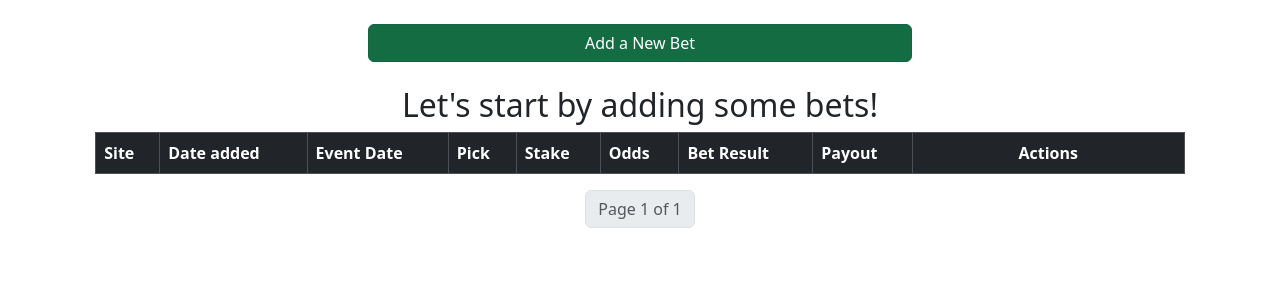
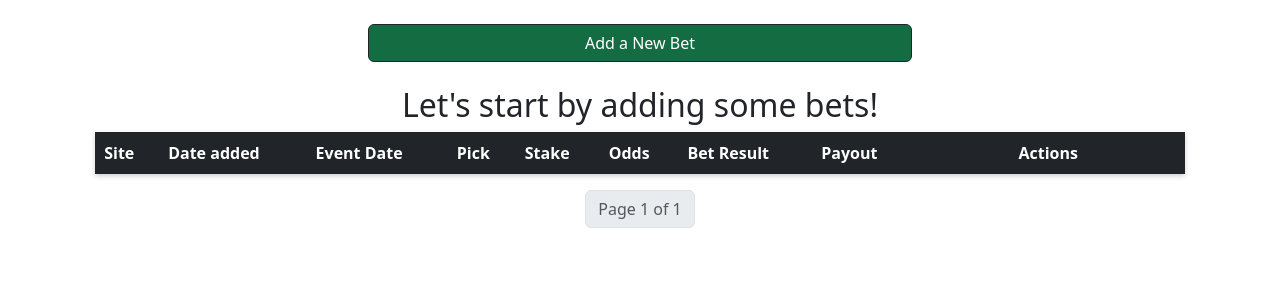
Before and after one commit to nicoferreira90/bet_tracker_orange, a Django app: page /bets/ in a window 1280 px wide. Shown: the part 52-352 px from the top of the page. Run offline with Django 5.2, Linux system fonts and the light colour scheme; the visitor is signed in with stand-in values (Sample User, id 1); data that the repository does not hold is empty.

Commit message:
many UI/UX change, some bug fixes

```diff
--- a/analytics/graph_functions.py
+++ b/analytics/graph_functions.py
@@ -9,7 +9,7 @@ def graph_results(result_array):
     """Generate an interactive graph of the result array."""
     fig = px.line(y=result_array, labels={
             "x": "Bets made (in chronological order)",  # For example, if you're plotting against time
-            "y": "Result (in $)"      # If the y-axis represents some measurement
+            "y": "Result (in $$$)"      # If the y-axis represents some measurement
         })
 
     fig.add_shape( # add a horizontal "target" line
--- a/templates/analytics/analytics_page.html
+++ b/templates/analytics/analytics_page.html
@@ -60,7 +60,7 @@
                 </div>
 
                 <div class="d-flex justify-content-center">
-                    <button type="submit" class="btn btn-primary btn-lg m-2">FILTER</button>
+                    <button type="submit" class="btn btn-primary btn-lg m-2 border border-dark">FILTER</button>
                 </div>
 
                 <script>
--- a/templates/base.html
+++ b/templates/base.html
@@ -50,9 +50,9 @@
                 {% else %}
                 </ul>
                 <div class="text-end">
-                <a href="{% url "login" %}" class="btn btn-primary me-2">
+                <a href="{% url "login" %}" class="btn btn-primary me-2 border border-dark">
                 Log In</a>
-                <a href="{% url "signup" %}" class="btn btn-success active">Sign Up</a>
+                <a href="{% url "signup" %}" class="btn btn-success active border border-dark">Sign Up</a>
                 </div>
                 {% endif %}
                 </span>
--- a/templates/bets/bet_history.html
+++ b/templates/bets/bet_history.html
@@ -5,11 +5,11 @@
 {% load static %}
 
 <div class="d-grid gap-2 col-6 mx-auto mb-4">
-    <a class="btn btn-success active" href="{% url "new_bet" %}" role="button">Add a New Bet</a>
+    <a class="btn btn-success active border border-dark" href="{% url "new_bet" %}" role="button">Add a New Bet</a>
 </div>
 
-<table class="table table-hover table-bordered">
-    <thead class="table-dark">
+<table class="table table-hover border-dark table-bordered" style="box-shadow: 0 2px 5px rgba(0, 0, 0, 0.2);">
+    <thead class="table-dark border-dark table-bordere">
       <tr>
         <th scope="col">Site</th>
         <th scope="col">Date added</th>
@@ -27,7 +27,7 @@
 
         {% for bet in bet_list %}
         {% if bet.result == "Win" %}
-            <tr class="table-success">
+            <tr class="table-success border-dark table-bordered">
                 <td>{{ bet.site }}</td>
                 <td>{{ bet.date_added }}</td>
                 <td>{{ bet.event_date }}</td>
@@ -37,16 +37,16 @@
                 <td>{{ bet.result }}</td>
                 <td>{{ bet.payout }}</td>
                 <td class="text-center">
-                    <a class="btn btn-warning btn-sm" href="" role="button">Manage Tags</a>
-                    <a class="btn btn-primary btn-sm" href="{% url "update_bet" bet.pk %}" role="button">Update Bet</a>
-                    <a class="btn btn-danger btn-sm" href="{% url "delete_bet" bet.pk %}" role="button">Delete Bet</a>
+                    <a class="btn btn-warning btn-sm border border-dark" href="" role="button">Manage Tags</a>
+                    <a class="btn btn-primary btn-sm border border-dark" href="{% url "update_bet" bet.pk %}" role="button">Update Bet</a>
+                    <a class="btn btn-danger btn-sm border border-dark" href="{% url "delete_bet" bet.pk %}" role="button">Delete Bet</a>
 
                 </td>
 
             </tr>
 
         {% elif bet.result == "Lose" %}
-            <tr class="table-danger">
+            <tr class="table-danger border-dark table-bordere">
                 <td>{{ bet.site }}</td>
                 <td>{{ bet.date_added }}</td>
                 <td>{{ bet.event_date }}</td>
@@ -56,13 +56,13 @@
                 <td>{{ bet.result }}</td>
                 <td>{{ bet.payout }}</td>
                 <td class="text-center">
-                    <a class="btn btn-warning btn-sm" href="" role="button">Manage Tags</a>
-                    <a class="btn btn-primary btn-sm" href="{% url "update_bet" bet.pk %}" role="button">Update Bet</a>
-                    <a class="btn btn-danger btn-sm" href="{% url "delete_bet" bet.pk %}" role="button">Delete Bet</a>
+                    <a class="btn btn-warning btn-sm border border-dark" href="" role="button">Manage Tags</a>
+                    <a class="btn btn-primary btn-sm border border-dark" href="{% url "update_bet" bet.pk %}" role="button">Update Bet</a>
+                    <a class="btn btn-danger btn-sm border border-dark" href="{% url "delete_bet" bet.pk %}" role="button">Delete Bet</a>
                 </td>
             </tr>
         {% elif bet.result == "Pending" %}
-            <tr class="table-warning">
+            <tr class="table-warning border-dark table-bordere">
                 <td>{{ bet.site }}</td>
                 <td>{{ bet.date_added }}</td>
                 <td>{{ bet.event_date }}</td>
@@ -72,13 +72,13 @@
                 <td>{{ bet.result }}</td>
                 <td>{{ bet.payout }}</td>
                 <td class="text-center">
-                    <a class="btn btn-warning btn-sm" href="" role="button">Manage Tags</a>
-                    <a class="btn btn-primary btn-sm" href="{% url "update_bet" bet.pk %}" role="button">Update Bet</a>
-                    <a class="btn btn-danger btn-sm" href="{% url "delete_bet" bet.pk %}" role="button">Delete Bet</a>
+                    <a class="btn btn-warning btn-sm border border-dark" href="" role="button">Manage Tags</a>
+                    <a class="btn btn-primary btn-sm border border-dark" href="{% url "update_bet" bet.pk %}" role="button">Update Bet</a>
+                    <a class="btn btn-danger btn-sm border border-dark" href="{% url "delete_bet" bet.pk %}" role="button">Delete Bet</a>
                 </td>
             </tr>
         {% else %}
-            <tr>
+            <tr class="border-dark table-bordere">
                 <td>{{ bet.site }}</td>
                 <td>{{ bet.date_added }}</td>
                 <td>{{ bet.event_date }}</td>
@@ -88,9 +88,9 @@
                 <td>{{ bet.result }}</td>
                 <td>{{ bet.payout }}</td>
                 <td class="text-center">
-                    <a class="btn btn-warning btn-sm" href="" role="button">Manage Tags</a>
-                    <a class="btn btn-primary btn-sm" href="{% url "update_bet" bet.pk %}" role="button">Update Bet</a>
-                    <a class="btn btn-danger btn-sm" href="{% url "delete_bet" bet.pk %}" role="button">Delete Bet</a>
+                    <a class="btn btn-warning btn-sm border border-dark" href="" role="button">Manage Tags</a>
+                    <a class="btn btn-primary btn-sm border border-dark" href="{% url "update_bet" bet.pk %}" role="button">Update Bet</a>
+                    <a class="btn btn-danger btn-sm border border-dark" href="{% url "delete_bet" bet.pk %}" role="button">Delete Bet</a>
                 </td>
             </tr>
         {% endif %}
--- a/templates/bets/delete_bet.html
+++ b/templates/bets/delete_bet.html
@@ -5,6 +5,6 @@
 <h1>Delete Bet</h1>
 <form action="" method="post">{% csrf_token %}
     <h4>Are you sure you want to delete "{{ bet.pick }}"?</h4>
-    <input class="btn btn-danger" type="submit" value="Delete">
+    <input class="btn btn-danger border border-dark" type="submit" value="Delete">
 </form>
 {% endblock content %}
--- a/templates/bets/new_bet.html
+++ b/templates/bets/new_bet.html
@@ -8,7 +8,7 @@
 <form action="" method="post">
     {% csrf_token %}
     {{ form|crispy }}
-    <button class="btn btn-success active ml-2" type="submit">Save Bet</button>
+    <button class="btn btn-success active ml-2 border border-dark" type="submit">Save Bet</button>
 </form>
 
 {% endblock content %}
--- a/templates/bets/update_bet.html
+++ b/templates/bets/update_bet.html
@@ -6,6 +6,6 @@
 <form action="" method="post">
     {% csrf_token %}
     {{ form|crispy }}
-    <input class="btn btn-primary" type="submit" value="Update">
+    <input class="btn btn-primary border border-dark" type="submit" value="Update">
 </form>
 {% endblock content %}
--- a/templates/registration/login.html
+++ b/templates/registration/login.html
@@ -6,6 +6,6 @@
     <h2>Log In</h2>
     <form method="post">{% csrf_token %}
         {{ form|crispy }}
-        <button class="btn btn-primary" type="submit">Log In</button>
+        <button class="btn btn-primary border border-dark" type="submit">Log In</button>
     </form>
 {% endblock content %}
--- a/templates/registration/password_change_form.html
+++ b/templates/registration/password_change_form.html
@@ -9,7 +9,7 @@
     your new password twice so we can verify you typed it in correctly.</p>
     <form method="POST">{% csrf_token %}
     {{ form|crispy }}
-    <input class="btn btn-success active" type="submit"
+    <input class="btn btn-success active border border-dark" type="submit"
     value="Change my password">
     </form>
 {% endblock content %}
--- a/templates/registration/signup.html
+++ b/templates/registration/signup.html
@@ -6,6 +6,6 @@
     <h2>Sign Up</h2>
     <form method="post">{% csrf_token %}
         {{ form|crispy }}
-        <button class="btn btn-success active" type="submit">Submit</button>
+        <button class="btn btn-success active border border-dark" type="submit">Submit</button>
     </form>
 {% endblock content %}
```
Also changed, not shown: analytics/views.py (+5 -4 lines), templates/about_page.html (+10 -8 lines), templates/analytics/analytics_with_results.html (+10 -4 lines), templates/home_page.html (+2 -23 lines), README.md.
